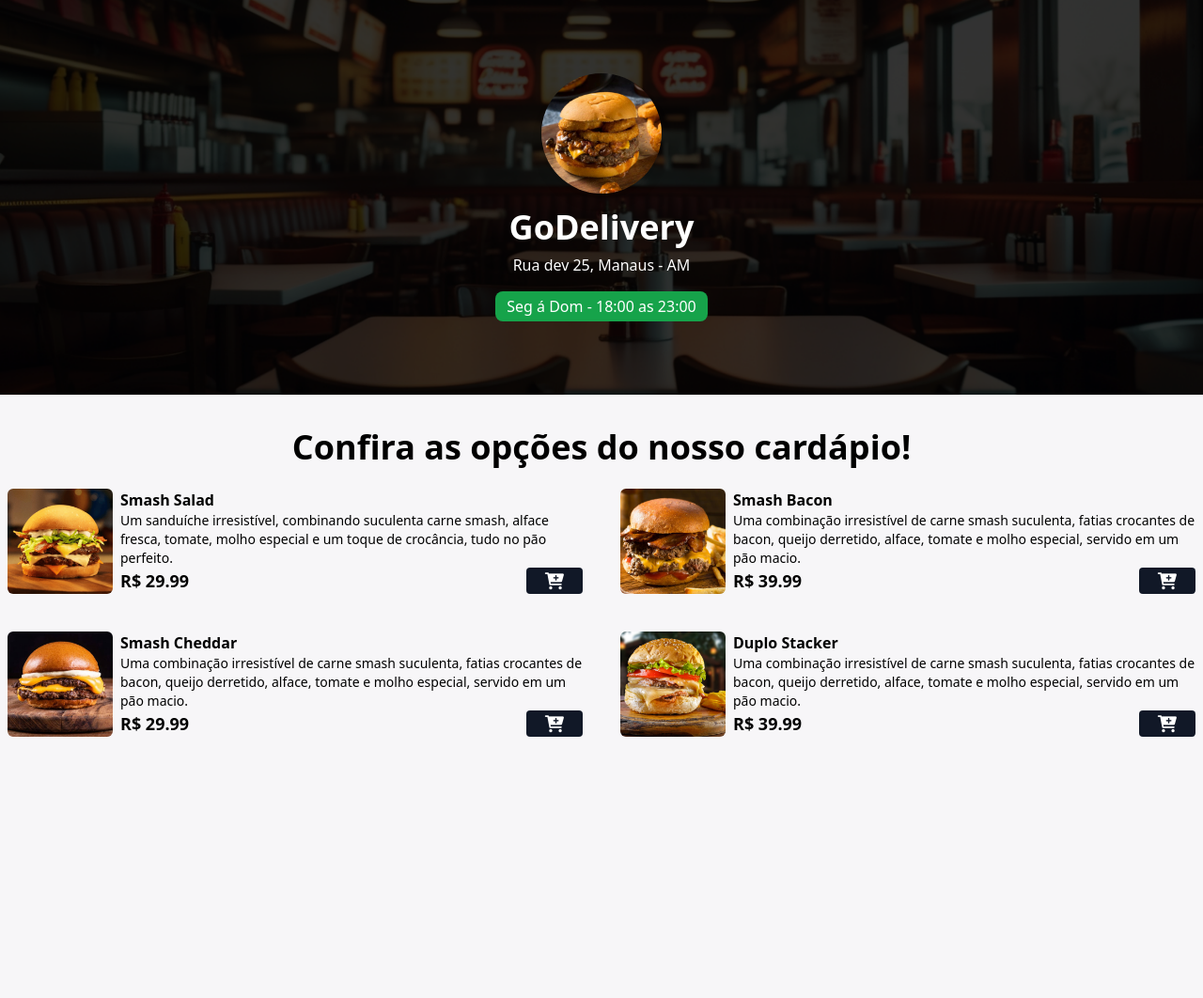
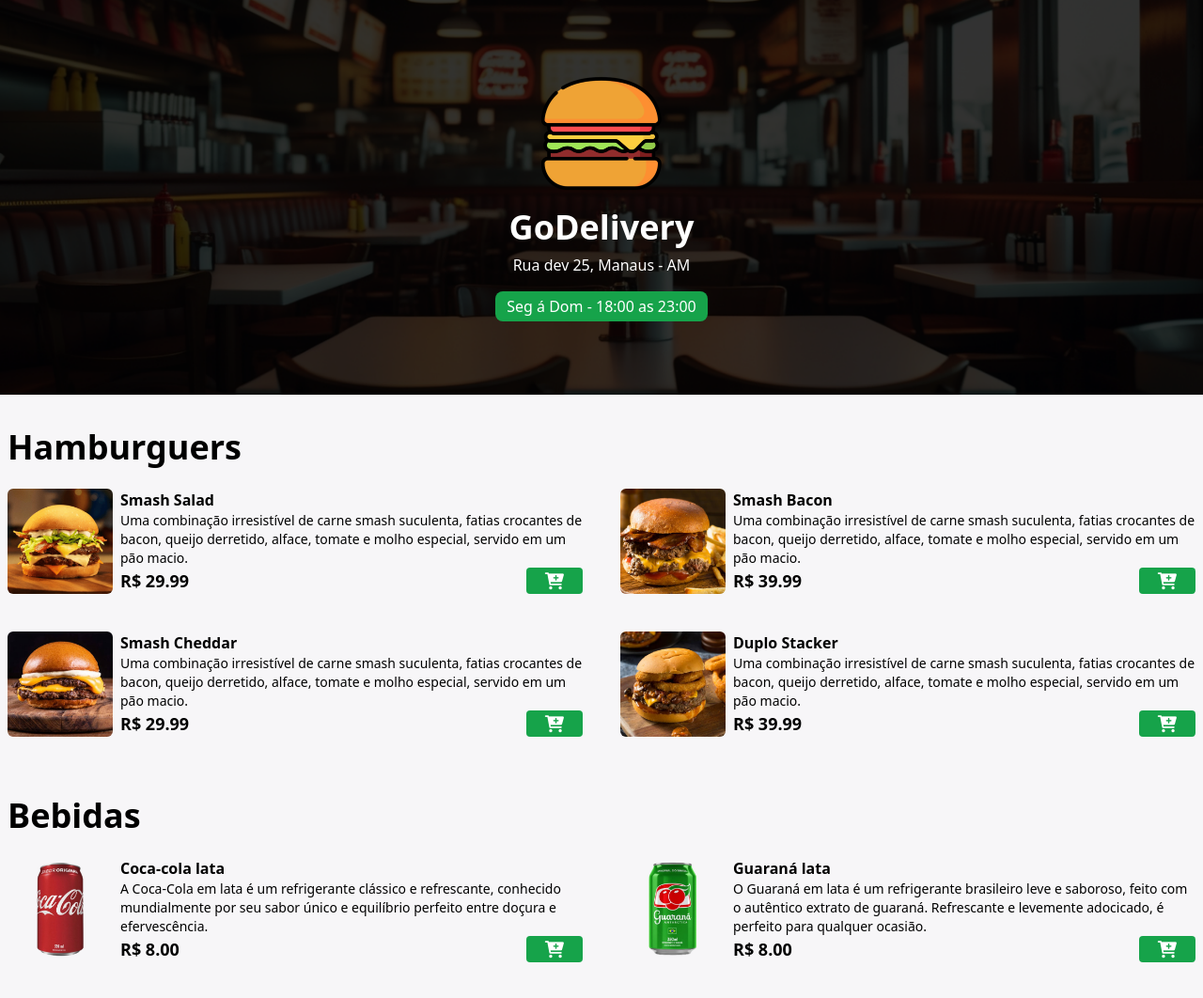
Before and after one commit to gusttazy/GoDelivery, a website: page index.html in a window 1280 px wide. Shown: the whole page at 94% size. Before the commit the page ends 848 px from the top, so only its background shows below. Drawn offline with Linux system fonts and the light colour scheme.

Commit message:
Adiconando elementos e estilizando

```diff
--- a/index.html
+++ b/index.html
@@ -3,6 +3,8 @@
 <head>
     <meta charset="UTF-8">
     <meta name="viewport" content="width=device-width, initial-scale=1.0">
+
+    <link rel="shortcut icon" href="./assets/favicon.ico" type="image/x-icon">
 
     <link rel="stylesheet" href="https://cdnjs.cloudflare.com/ajax/libs/font-awesome/6.0.0-beta3/css/all.min.css" integrity="sha512-Fo3rlrZj/k7ujTnHg4CGR2D7kSs0v4LLanw2qksYuRlEzO+tcaEPQogQ0KaoGN26/zrn20ImR1DfuLWnOo7aBA==" crossorigin="anonymous" referrerpolicy="no-referrer" />
 
@@ -15,9 +17,9 @@
     <header class="w-full h-[420px] bg-zinc-900 bg-home bg-cover bg-center ">
         <div class="w-full h-full flex flex-col justify-center items-center">
             <img
-             src="./assets/hamb-7.png"
+             src="./assets/hamburguer.png"
              alt="Logo GoDelivery"
-             class="w-32 h-32 rounded-full shadow-lg hover:scale-110 duration-200"
+             class="w-32 h-32 hover:scale-110 duration-200"
              />
              <h1 class="text-4xl mt-4 mb-2 font-bold text-white">
                 GoDelivery
@@ -25,21 +27,24 @@
 
             <span class="text-white font-medium">Rua dev 25, Manaus - AM</span>
 
-            <div class="bg-green-600 px-3 rounded-lg py-1 mt-4" id="date-span">
+            <button class="bg-green-600 px-3 rounded-lg py-1 mt-4 hover:bg-green-700 duration-300" id="date-span">
                 <span class="text-white font-medium">
                     Seg á Dom - 18:00 as 23:00
                 </span>
-            </div>
+            </button>
         </div>
     </header>
     <!--Fim do Header -->
 
-    <h2 class="text-2xl md:text-4xl font-bold text-center mt-9 mb-6">
-        Confira as opções do nosso cardápio!
-    </h2>
+    <div class="mx-auto max-w-7xl px-2 my-2">
+        <h2 class="text-2xl md:text-4xl font-bold mt-9 mb-6">
+            Hamburguers
+        </h2>
+    </div>
 
     <!--Início Menu -->
     <div id="menu">
+
         <main class="grid grid-cols-1 md:grid-cols-2 gap-7 md:gap-10 mx-auto max-w-7xl px-2 mb-16">
 
             <!--Início Produto -->
@@ -47,18 +52,18 @@
                 <img
                 src="./assets/hamb-1.png"
                 alt="Smash Salad"
-                class="w-28 h-28 rounded-md hover:scale-105 hover:-rotate-1 duration-300"
+                class="w-28 h-28 rounded-md hover:scale-105 hover:-rotate-1 duration-300 hover:brightness-95"
                 />
 
 
                 <div>
                     <p class="font-bold ">Smash Salad</p>
-                    <p class="text-sm">Um sanduíche irresistível, combinando suculenta carne smash, alface fresca, tomate, molho especial e um toque de crocância, tudo no pão perfeito.</p>
+                    <p class="text-sm">Uma combinação irresistível de carne smash suculenta, fatias crocantes de bacon, queijo derretido, alface, tomate e molho especial, servido em um pão macio.</p>
 
                     <div class="flex items-center gap-2 justify-between">
                         <p class="font-bold text-lg">R$ 29.99</p>
                         <button
-                        class="bg-gray-900 px-5 rounded add-to-cart-btn"
+                        class="bg-green-600 px-5 rounded add-to-cart-btn hover:bg-green-700 duration-300"
                         data-name="Smash Salad"
                         data-price="29.99"
                         />
@@ -74,9 +79,8 @@
                 <img
                 src="./assets/hamb-2.png"
                 alt="Smash Salad"
-                class="w-28 h-28 rounded-md hover:scale-105 hover:-rotate-1 duration-300"
+                class="w-28 h-28 rounded-md hover:scale-105 hover:-rotate-1 duration-300 hover:brightness-95"
                 />
-
 
                 <div>
                     <p class="font-bold ">Smash Bacon</p>
@@ -85,10 +89,10 @@
                     <div class="flex items-center gap-2 justify-between">
                         <p class="font-bold text-lg">R$ 39.99</p>
                         <button
-                        class="bg-gray-900 px-5 rounded add-to-cart-btn"
+                        class="bg-green-600 px-5 rounded add-to-cart-btn hover:bg-green-700 duration-300"
                         data-name="Smash Bacon"
                         data-price="39.99"
-                        />
+                        >
                             <i class="fa fa-cart-plus text-lg text-white"></i>
                         </button>
                     </div>
@@ -101,9 +105,8 @@
                 <img
                 src="./assets/hamb-3.png"
                 alt="Smash Salad"
-                class="w-28 h-28 rounded-md hover:scale-105 hover:-rotate-1 duration-300"
+                class="w-28 h-28 rounded-md hover:scale-105 hover:-rotate-1 duration-300 hover:brightness-95"
                 />
-
 
                 <div>
                     <p class="font-bold ">Smash Cheddar</p>
@@ -112,7 +115,7 @@
                     <div class="flex items-center gap-2 justify-between">
                         <p class="font-bold text-lg">R$ 29.99</p>
                         <button
-                        class="bg-gray-900 px-5 rounded add-to-cart-btn"
+                        class="bg-green-600 px-5 rounded add-to-cart-btn hover:bg-green-700 duration-300"
                         data-name="Smash Cheddar"
                         data-price="29.99"
                         />
@@ -126,11 +129,10 @@
             <!--Início Produto -->
             <div class="flex gap-2">
                 <img
-                src="./assets/hamb-5.png"
+                src="./assets/hamb-7.png"
                 alt="Smash Salad"
-                class="w-28 h-28 rounded-md hover:scale-105 hover:-rotate-1 duration-300"
+                class="w-28 h-28 rounded-md hover:scale-105 hover:-rotate-1 duration-300 hover:brightness-95"
                 />
-
 
                 <div>
                     <p class="font-bold ">Duplo Stacker</p>
@@ -139,7 +141,7 @@
                     <div class="flex items-center gap-2 justify-between">
                         <p class="font-bold text-lg">R$ 39.99</p>
                         <button
-                        class="bg-gray-900 px-5 rounded add-to-cart-btn"
+                        class="bg-green-600 px-5 rounded add-to-cart-btn hover:bg-green-700 duration-300"
                         data-name="Duplo Stacker"
                         data-price="39.99"
                         />
@@ -151,6 +153,69 @@
             <!--Fim do Produto -->
 
         </main>
+
+        <div class="mx-auto max-w-7xl px-2 my-2">
+            <h2 class="text-2xl md:text-4xl font-bold mt-9 mb-6">
+                Bebidas
+            </h2>
+        </div>
+
+        <!--Grid Bebidas -->
+        <div class="grid grid-cols-1 md:grid-cols-2 gap-7 md:gap-10 mx-auto max-w-7xl px-2 mb-16" id="menu">
+
+            <!--Início Produto -->
+            <div class="flex gap-2">
+                <img
+                src="./assets/refri-1.png"
+                alt="Smash Salad"
+                class="w-28 h-28 rounded-md hover:scale-105 hover:-rotate-1 duration-300 hover:brightness-95"
+                />
+
+                <div>
+                    <p class="font-bold ">Coca-cola lata</p>
+                    <p class="text-sm">A Coca-Cola em lata é um refrigerante clássico e refrescante, conhecido mundialmente por seu sabor único e equilíbrio perfeito entre doçura e efervescência.</p>
+
+                    <div class="flex items-center gap-2 justify-between">
+                        <p class="font-bold text-lg">R$ 8.00</p>
+                        <button
+                        class="bg-green-600 px-5 rounded add-to-cart-btn hover:bg-green-700 duration-300"
+                        data-name="Smash Cheddar"
+                        data-price="8.00"
+                        />
+                            <i class="fa fa-cart-plus text-lg text-white"></i>
+                        </button>
+                    </div>
+                </div>
+            </div>
+        <!--Fim do Produto -->
+
+        <!--Início Produto -->
+        <div class="flex gap-2">
+            <img
+            src="./assets/refri-2.png"
+            alt="Smash Salad"
+            class="w-28 h-28 rounded-md hover:scale-105 hover:-rotate-1 duration-300 hover:brightness-95"
+            />
+
+            <div>
+                <p class="font-bold ">Guaraná lata</p>
+                <p class="text-sm">O Guaraná em lata é um refrigerante brasileiro leve e saboroso, feito com o autêntico extrato de guaraná. Refrescante e levemente adocicado, é perfeito para qualquer ocasião.</p>
+
+                <div class="flex items-center gap-2 justify-between">
+                    <p class="font-bold text-lg">R$ 8.00</p>
+                    <button
+                    class="bg-green-600 px-5 rounded add-to-cart-btn hover:bg-green-700 duration-300"
+                    data-name="Smash Cheddar"
+                    data-price="8.00"
+                    />
+                        <i class="fa fa-cart-plus text-lg text-white"></i>
+                    </button>
+                </div>
+            </div>
+        </div>
+    <!--Fim do Produto -->
+        </div>
+        <!--Fim Bebidas -->
     </div>
     <!--Fim Menu -->
 </body>
--- a/package.json
+++ b/package.json
@@ -10,6 +10,7 @@
   "license": "ISC",
   "description": "",
   "devDependencies": {
+    "prettier-plugin-tailwindcss": "^0.6.9",
     "tailwindcss": "^3.4.17"
   }
 }
```
Also changed, not shown: assets/favicon.ico (added), assets/hamburguer.png (added), styles/output.css, 2 other files.
